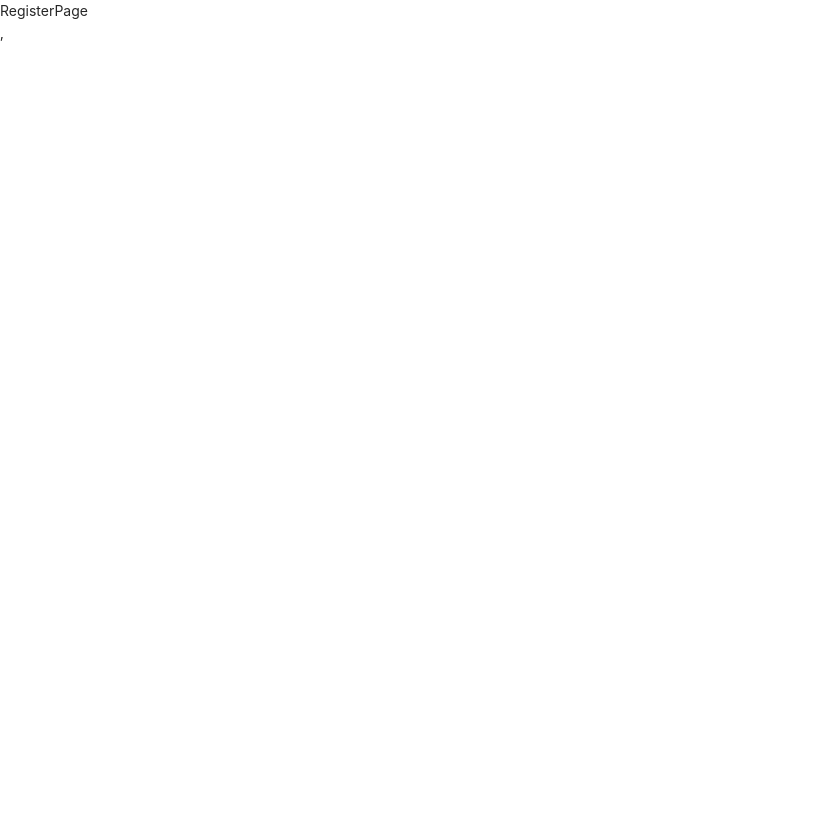
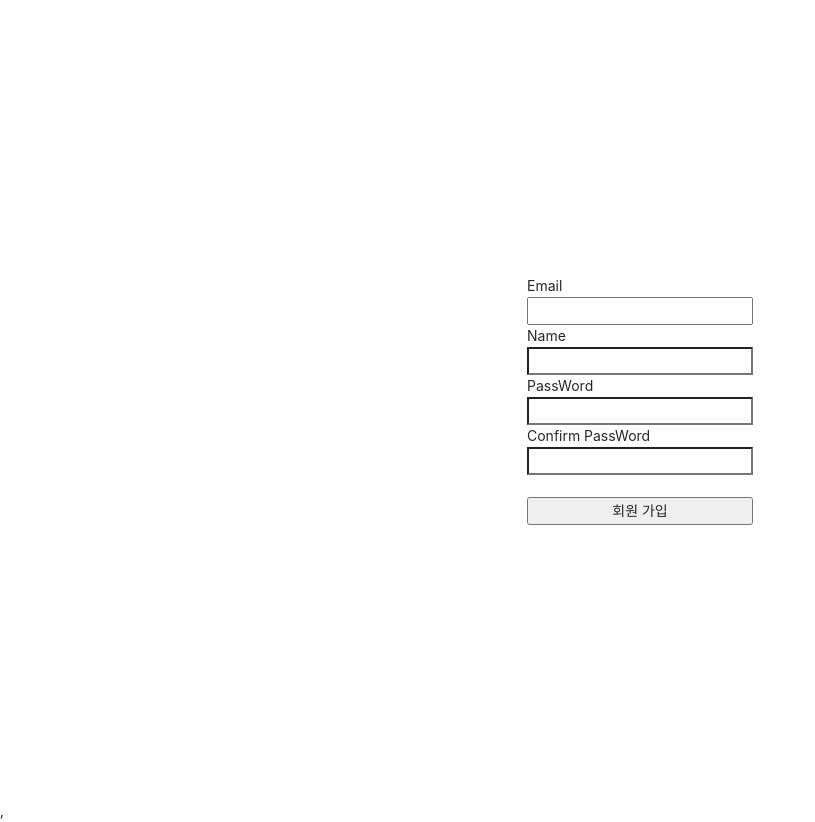
Before and after one commit to KJH940526/CloneCoding, a React (Create React App) app in the folder boilerPlate/client/: page /register in a window 1280 px wide. Shown: the whole page, without its empty margins (0-815 px from the left). Before the commit the page ends 800 px from the top, so only its background shows below. Built offline with nearby package versions, Linux system fonts and the light colour scheme.

Commit message:
보일러플레이트

```diff
--- a/boilerPlate/client/src/_actions/types.js
+++ b/boilerPlate/client/src/_actions/types.js
@@ -1 +1,2 @@
 export const LOGIN_USER = 'login_user'
+export const REGISTER_USER = 'register_user'
--- a/boilerPlate/client/src/_actions/user_action.js
+++ b/boilerPlate/client/src/_actions/user_action.js
@@ -1,6 +1,7 @@
 import axios from "axios"
 import {
   LOGIN_USER,
+  REGISTER_USER
 } from './types'
 
 //dataToSubmit은 Loginpage에서
@@ -26,3 +27,15 @@
     payload: request
   }
 }
+
+export function registerUser(dataToSubmit){
+  console.log('클라이언트 입력한: ',dataToSubmit)
+  const request = axios
+  .post("/api/users/register", dataToSubmit)
+  .then((respone)=> respone.data)
+  console.log('request: ',request)
+  return {
+    type: REGISTER_USER,
+    payload: request
+  }
+}
--- a/boilerPlate/client/src/_reducers/user_reducer.js
+++ b/boilerPlate/client/src/_reducers/user_reducer.js
@@ -1,5 +1,6 @@
 import {
-  LOGIN_USER
+  LOGIN_USER,
+  REGISTER_USER
 } from '../_actions/types';
 
 
@@ -17,6 +18,16 @@
       //redux devtools의 state를 보면 loginsuccess
       break;
 
+    case REGISTER_USER:
+      console.log('case가 REGISTER_USER =',REGISTER_USER)
+      console.log('server에서 옴 =', action.payload)
+      return { ...state, register: action.payload }
+                        //server에서 온 respons를 action.paylod에 저장
+      break;
+
+
+
+
       default:
         return state
   }
--- a/boilerPlate/client/src/components/views/LoginPage/LoginPage.js
+++ b/boilerPlate/client/src/components/views/LoginPage/LoginPage.js
@@ -1,17 +1,15 @@
-import React, { useState } from 'react'
-//29강
+import React, { useState } from "react";
+import { useDispatch } from "react-redux";
+import { loginUser } from "../../../_actions/user_action";
 
-import { useDispatch } from 'react-redux'
-
-import { loginUser} from '../../../_actions/user_action'
 
 
 function LoginPage(props) {
   //redux를 사용하기 위한 dispatch
-  const dispatch = useDispatch()
+  const dispatch = useDispatch();
 
-  const [Email, setEmail] = useState("")
-  const [Password, setPassword] = useState("")
+  const [Email, setEmail] = useState("");
+  const [Password, setPassword] = useState("");
 
   const onEmailHandler = (event) => {
     // console.log(event)
@@ -24,6 +22,8 @@
     // console.log(event.currentTarget)
     setPassword(event.currentTarget.value);
   }
+
+
 
   const onSubmitHandler = (event) => {
     event.preventDefault();
@@ -38,25 +38,28 @@
         Password: Password
     }
     이런식으로            //body는 위에서 만듬
+    이런식으로            //body는 위에서 만듬
     //email과 password를 받는데 email이 데이터베이스에 있다면
-    그에 맞는 데이터 처리가 이루어짐
+    그에 맞는 데이터 처리가 이루어짐  //body는 전하는 데이터
     Axios.post('/api/user/login', body)
         .then(response => {
 
         })
     */
-    let body = {
-      email: Email,
-      Password: Password,
-    };
-            //loginuser는 액션
+   let body = {
+    email: Email,
+    password: Password,
+  };
+
+            //loginuser는 액션 //user_action에 있는 loginUser에 body
     dispatch(loginUser(body))
       .then(response =>{
-        console.log(response)
-        console.log(props)
+        console.log('client 리스폰 ',response)
+        console.log('clinet props' , props)
         if(response.payload.loginSuccess){
-          props.history.push('/')
-        } else {
+          alert("로그인에 성공하였습니다.")
+          props.history.push('/') //리액트에서 페이지를 옮길때는 이런방식으로 간다.
+        } else {                    //props는 line 7에서 받은 props이다
           alert('Error')
         }
       })
--- a/boilerPlate/client/src/components/views/RegisterPage/RegisterPage.js
+++ b/boilerPlate/client/src/components/views/RegisterPage/RegisterPage.js
@@ -1,9 +1,92 @@
-import React from 'react'
+import React, { useState } from "react";
+import { useDispatch } from "react-redux";
+import { registerUser } from "../../../_actions/user_action";
 
-function RegisterPage() {
+
+function RegisterPage(props) {
+
+  //redux를 사용하기 위한 dispatch
+  const dispatch = useDispatch();
+
+  const [Email, setEmail] = useState("");
+  const [Password, setPassword] = useState("");
+  const [Name, setName] = useState("");
+  const [ConfirmPassword, setConfirmPassword] = useState("");
+
+  const onEmailHandler = (event) => {
+    setEmail(event.currentTarget.value);
+  }
+
+  const onNameHandler = (event) => {
+    setName(event.currentTarget.value);
+  }
+
+  const onPasswordHandler = (event) => {
+    setPassword(event.currentTarget.value);
+  }
+
+  const onConfirmPasswordHandler = (event) => {
+    setConfirmPassword(event.currentTarget.value);
+  }
+
+
+  const onSubmitHandler = (event) => {
+    event.preventDefault();
+
+    if(Password !== ConfirmPassword){
+      return alert('비밀번호와 비밀번호 확인은 같아야 합니다.')
+    }
+
+   let body = {
+    email: Email,
+    name : Name,
+    password: Password,
+  };      //ConfirmPassword는 데이터베이스로 보내지 않기 때문에 body x
+
+            //위에서 import한  registerUser라는 함수를 body에 가지고
+            //registerUser라는 함수액션 //user_action에 있는 loginUser에 body
+  dispatch(registerUser(body))
+  .then(response =>{
+    console.log(response)
+    console.log(props)
+    if(response.payload.success){
+          alert("회원가입에 성공하였습니다.")
+      props.history.push('/login')
+    } else {
+      alert('회원가입에 실패하였습니다.')
+    }
+  })
+};
+
+
+
   return (
-    <div>
-      RegisterPage
+    <div style={{
+      display: 'flex', justifyContent: 'center', alignItems:'center'
+      ,width: '100%', height: '100vh'
+    }}>
+      <form style={{display:'flex', flexDirection: 'column'}}
+          onSubmit={onSubmitHandler}
+      >
+        <label>Email</label>
+        <input type="email" value={Email} onChange={onEmailHandler}/>
+
+        <label>Name</label>
+        <input type="text" value={Name} onChange={onNameHandler}/>
+
+        <label>PassWord</label>
+        <input type="password" value={Password} onChange={onPasswordHandler}/>
+
+        <label>Confirm PassWord</label>
+        <input type="password" value={ConfirmPassword} onChange={onConfirmPasswordHandler}/>
+
+        <br/>
+
+        <button type = "submit">
+          회원 가입
+        </button>
+      </form>
+
     </div>
   )
 }
```
Also changed, not shown: 1 other file (tests, documents, lock files or other folders).
